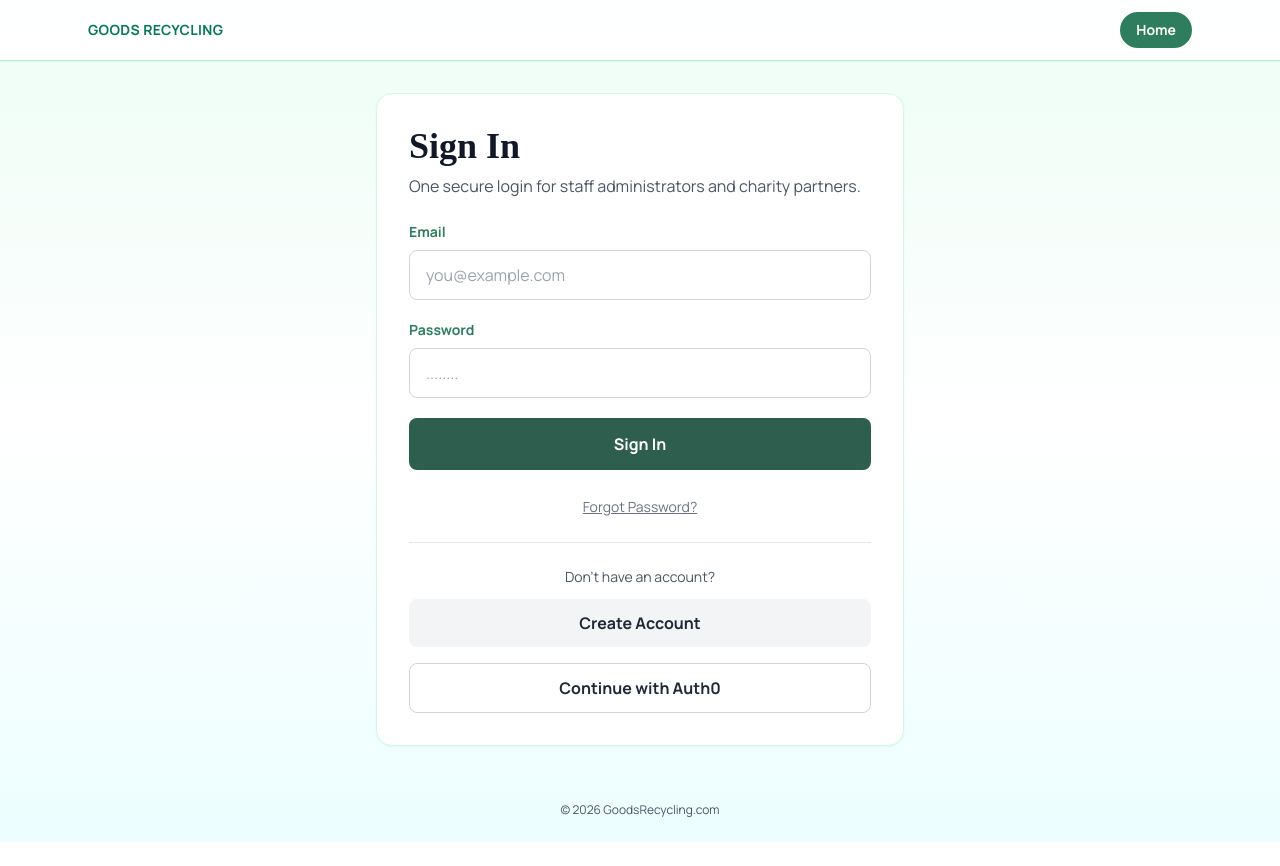
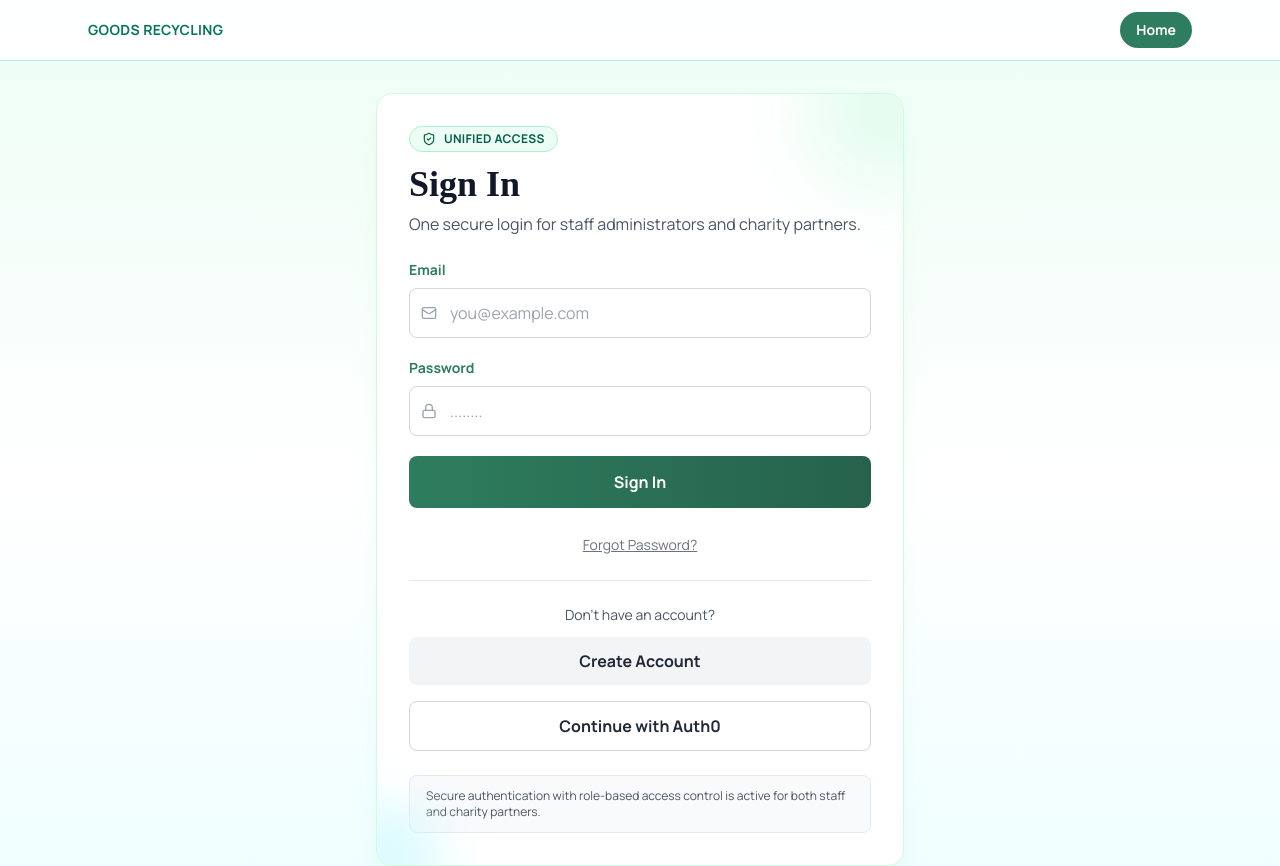
Before and after one commit to mephrem11/webportal493, a React (Vite) app: page / in a window 1280 px wide. Shown: the top 866 px of the page. Before the commit the page ends 842 px from the top, so only its background shows below. Built offline with nearby package versions, Linux system fonts and the light colour scheme; no server answers.

Commit message:
Polish login design and keep only Home tab

```diff
--- a/src/components/PublicTabs.tsx
+++ b/src/components/PublicTabs.tsx
@@ -11,7 +11,7 @@ export function PublicTabs() {
         <div className="text-sm font-semibold uppercase tracking-wide text-emerald-700">
           Goods Recycling
         </div>
-        <nav className="grid grid-cols-2 gap-2 sm:flex sm:items-center sm:gap-2" aria-label="Main navigation">
+        <nav className="flex items-center gap-2" aria-label="Main navigation">
           {tabs.map((tab) => (
             <NavLink
               key={tab.to}
--- a/src/pages/Login.tsx
+++ b/src/pages/Login.tsx
@@ -1,6 +1,7 @@
 import { useState } from "react";
 import type { FormEvent } from "react";
 import { Link, useNavigate } from "react-router-dom";
+import { Lock, Mail, ShieldCheck } from "lucide-react";
 import { useSimpleAuth } from "../contexts/SimpleAuthContext";
 import { useAuth0 } from "../contexts/Auth0Context";
 import { PublicTabs } from "../components/PublicTabs";
@@ -70,8 +71,15 @@ export function Login() {
       <PublicTabs />
 
       <div className="mx-auto flex w-full max-w-xl flex-1 flex-col px-4 py-8 sm:px-6">
-      <section className="w-full rounded-2xl border border-emerald-100 bg-white p-6 shadow-sm lg:p-8">
-        <div className="mb-6">
+      <section className="relative w-full overflow-hidden rounded-2xl border border-emerald-100 bg-white p-6 shadow-xl shadow-emerald-100/40 lg:p-8">
+        <div className="pointer-events-none absolute -right-16 -top-16 h-40 w-40 rounded-full bg-emerald-100/60 blur-2xl" />
+        <div className="pointer-events-none absolute -left-12 -bottom-12 h-28 w-28 rounded-full bg-cyan-100/70 blur-xl" />
+
+        <div className="relative mb-6">
+          <div className="mb-3 inline-flex items-center gap-2 rounded-full border border-emerald-200 bg-emerald-50 px-3 py-1 text-xs font-semibold uppercase tracking-wide text-emerald-800">
+            <ShieldCheck size={14} />
+            Unified Access
+          </div>
           <h1 className="mb-2 text-3xl font-bold text-gray-900 sm:text-4xl" style={{ fontFamily: "Playfair Display, serif" }}>
             Sign In
           </h1>
@@ -87,32 +95,38 @@ export function Login() {
         <form onSubmit={handleSubmit} className="space-y-5">
           <div>
             <label className="mb-2 block text-sm font-semibold text-[#2E7D5E]">Email</label>
+            <div className="relative">
+              <Mail size={16} className="pointer-events-none absolute left-3 top-1/2 -translate-y-1/2 text-gray-400" />
               <input
                 type="email"
                 value={email}
                 onChange={(e) => setEmail(e.target.value)}
-              className="w-full rounded-lg border border-gray-300 px-4 py-3 text-gray-700 focus:outline-none focus:ring-2 focus:ring-[#2E7D5E]"
+                className="w-full rounded-lg border border-gray-300 py-3 pl-10 pr-4 text-gray-700 focus:outline-none focus:ring-2 focus:ring-[#2E7D5E]"
                 placeholder="you@example.com"
                 required
               />
             </div>
+          </div>
 
           <div>
             <label className="mb-2 block text-sm font-semibold text-[#2E7D5E]">Password</label>
+            <div className="relative">
+              <Lock size={16} className="pointer-events-none absolute left-3 top-1/2 -translate-y-1/2 text-gray-400" />
               <input
                 type="password"
                 value={password}
                 onChange={(e) => setPassword(e.target.value)}
-              className="w-full rounded-lg border border-gray-300 px-4 py-3 text-gray-700 focus:outline-none focus:ring-2 focus:ring-[#2E7D5E]"
+                className="w-full rounded-lg border border-gray-300 py-3 pl-10 pr-4 text-gray-700 focus:outline-none focus:ring-2 focus:ring-[#2E7D5E]"
                 placeholder="........"
                 required
               />
+            </div>
           </div>
 
           <button
             type="submit"
             disabled={loading}
-            className="w-full rounded-lg bg-[#2E5E4E] px-6 py-3.5 font-semibold text-white transition-colors hover:bg-[#264E40] disabled:opacity-50"
+            className="w-full rounded-lg bg-gradient-to-r from-[#2E7D5E] to-[#26624C] px-6 py-3.5 font-semibold text-white transition-all hover:from-[#246B4E] hover:to-[#1E5540] disabled:opacity-50"
           >
             {loading ? "Signing in..." : "Sign In"}
           </button>
@@ -146,6 +160,10 @@ export function Login() {
           </div>
         )}
 
+        <div className="mt-6 rounded-lg border border-gray-200 bg-gray-50 px-4 py-3 text-xs text-gray-600">
+          Secure authentication with role-based access control is active for both staff and charity partners.
+        </div>
+
       </section>
       </div>
 
```
Lines whose indentation alone changed are shown as unchanged.
